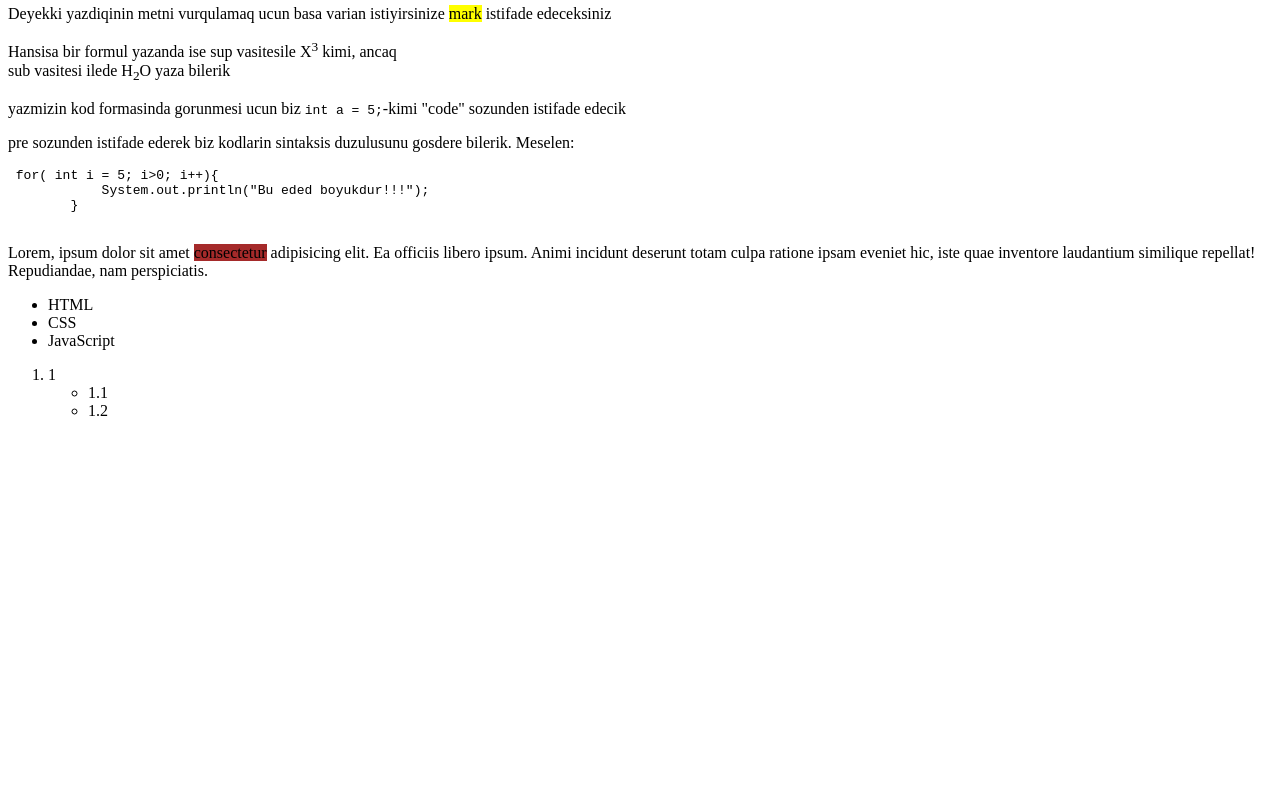
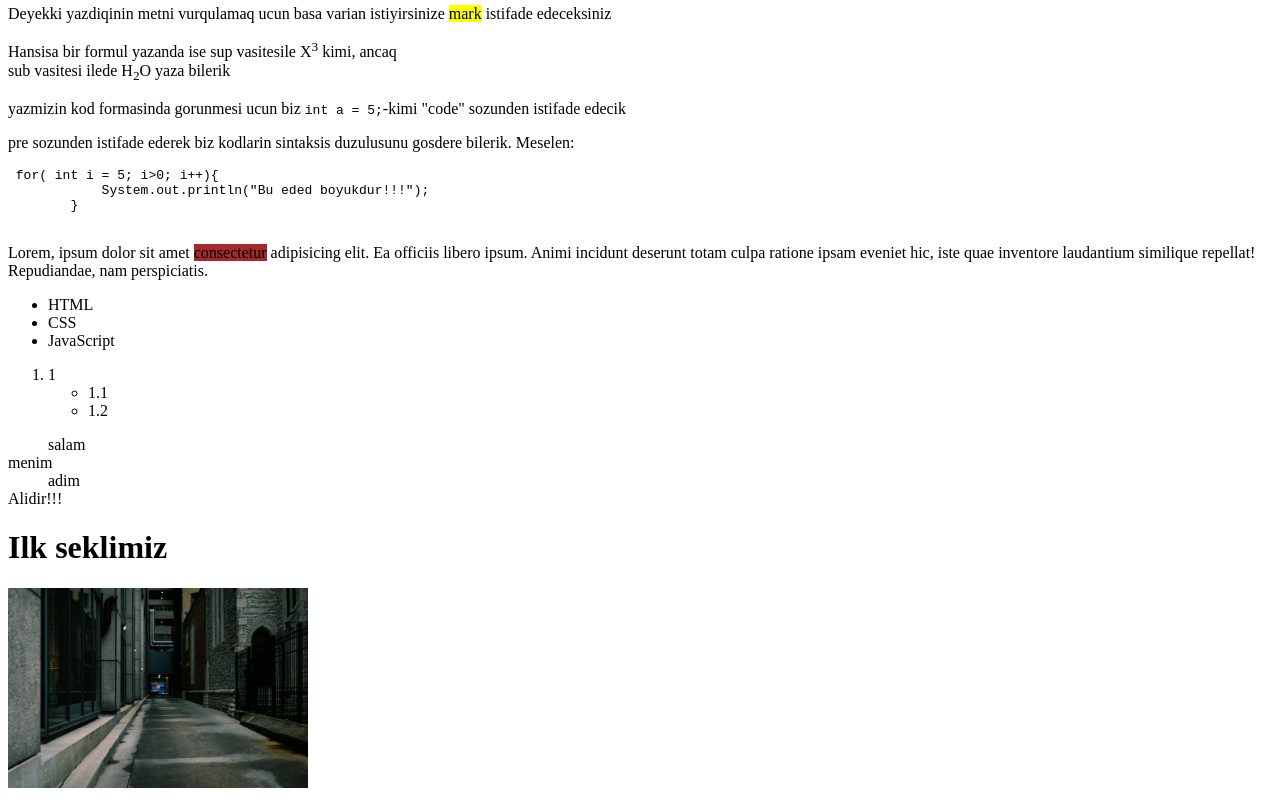
Before and after one commit to AliMukhtarli/HTML-learning, a plain HTML site: page index.html in a window 1280 px wide. Shown: the part 490-1290 px from the top of the page. Before the commit the page ends 926 px from the top, so only its background shows below. Drawn offline with Linux system fonts and the light colour scheme.

Commit message:
Sekil elave olundu

```diff
--- a/index.html
+++ b/index.html
@@ -34,6 +34,8 @@
             System.out.println("Bu eded boyukdur!!!");
         }
         </pre></p>
+        <!-- asaqida gorduyunuz <span>- tagi ile yazdiqiniz
+            metnde hansisa sozu ferqlendire, funksiya vere bilersiniz-->
 
         <p>Lorem, ipsum dolor sit amet <span style="background-color: brown;">consectetur</span>  adipisicing elit.
              Ea officiis libero ipsum. Animi incidunt deserunt totam culpa ratione ipsam eveniet hic, iste quae inventore
@@ -52,6 +54,21 @@
             <li>1.2</li>
         </ul>
        </ol>
+       <!-- <dl> tag vasitesi ile icine <dd>- yazanda saga,
+        <dt>- yazdiqda ise sola dogr bosluq atib yazilir-->
+       <dl>
+        <dd>salam</dd>
+        <dt>menim</dt>
+        <dd>adim</dd>
+        <dt>Alidir!!!</dt>
+       </dl>
+       <h1>Ilk seklimiz</h1>
+       <img src="imageforHTML/batman.jpg" width="300"
+       alt="sekilinzde problem var!!!"
+       title="Batman kuceleri" >
+
+
+
 
 
 
```
Also changed, not shown: imageforHTML/at.jpg (added), imageforHTML/batman.jpg (added), imageforHTML/jaquar.jpg (added).
